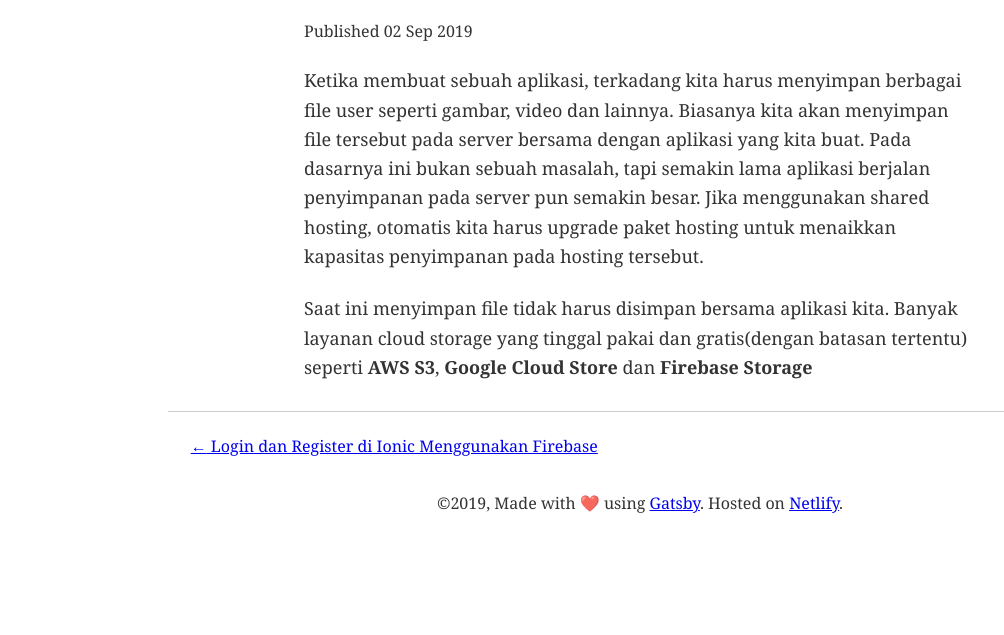
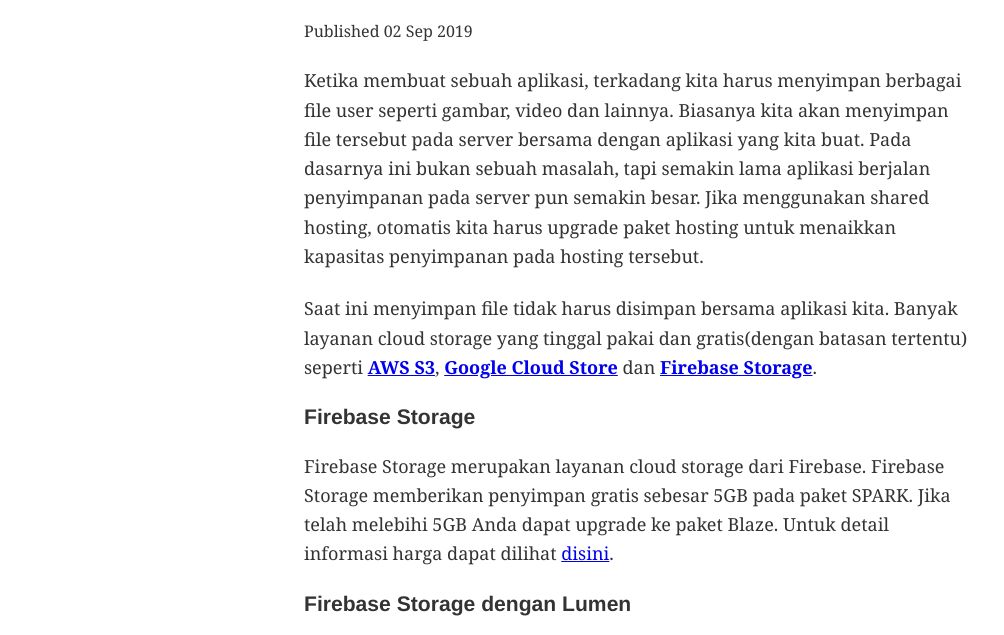
Before and after one commit to andriyandriyan/andriyandriyan.com, a Gatsby site: page /upload-file-ke-firebase-storage-menggunakan-lumen/upload-file-ke-firebase-storage-menggunakan-lumen/ in a window 1280 px wide. Shown: the part 253-888 px from the top of the page, without its empty margins (0-1004 px from the left). Before the commit the page ends 801 px from the top, so only its background shows below. Built offline with nearby package versions, Linux system fonts and the light colour scheme; Gatsby itself is replaced by a stand-in of ours; some packages are replaced by stand-ins of ours; what typography-theme-doelger would draw is missing.

Commit message:
Update from Forestry.io andriy.andriyan1@gmail.com updated content/blog/upload-file-ke-firebase-storage-menggunakan-lumen/upload-file-ke-firebase-storage-menggunakan-lumen.md

```diff
--- a/content/blog/upload-file-ke-firebase-storage-menggunakan-lumen/upload-file-ke-firebase-storage-menggunakan-lumen.md
+++ b/content/blog/upload-file-ke-firebase-storage-menggunakan-lumen/upload-file-ke-firebase-storage-menggunakan-lumen.md
@@ -5,4 +5,12 @@ date: 2019-09-02T04:00:00Z
 ---
 Ketika membuat sebuah aplikasi, terkadang kita harus menyimpan berbagai file user seperti gambar, video dan lainnya. Biasanya kita akan menyimpan file tersebut pada server bersama dengan aplikasi yang kita buat. Pada dasarnya ini bukan sebuah masalah, tapi semakin lama aplikasi berjalan penyimpanan pada server pun semakin besar. Jika menggunakan shared hosting, otomatis kita harus upgrade paket hosting untuk menaikkan kapasitas penyimpanan pada hosting tersebut.
 
-Saat ini menyimpan file tidak harus disimpan bersama aplikasi kita. Banyak layanan cloud storage yang tinggal pakai dan gratis(dengan batasan tertentu) seperti **AWS S3**, **Google Cloud Store** dan **Firebase Storage**
+Saat ini menyimpan file tidak harus disimpan bersama aplikasi kita. Banyak layanan cloud storage yang tinggal pakai dan gratis(dengan batasan tertentu) seperti [**AWS S3**](https://aws.amazon.com/s3/), [**Google Cloud Store**](https://cloud.google.com/storage/) dan [**Firebase Storage**](https://firebase.google.com/docs/storage).
+
+### Firebase Storage
+
+Firebase Storage merupakan layanan cloud storage dari Firebase. Firebase Storage memberikan penyimpan gratis sebesar 5GB pada paket SPARK. Jika telah melebihi 5GB Anda dapat upgrade ke paket Blaze. Untuk detail informasi harga dapat dilihat [disini](https://firebase.google.com/pricing).
+
+### Firebase Storage dengan Lumen
+
+Pada dokumentasi Laravel, Laravel tidak menyediakan provider untuk meng-integrasikan Firebase Storage dengan Laravel/Lumen. Kita perlu menggunakan library tambahan yaitu `laravel-google-cloud-storage`.
```
